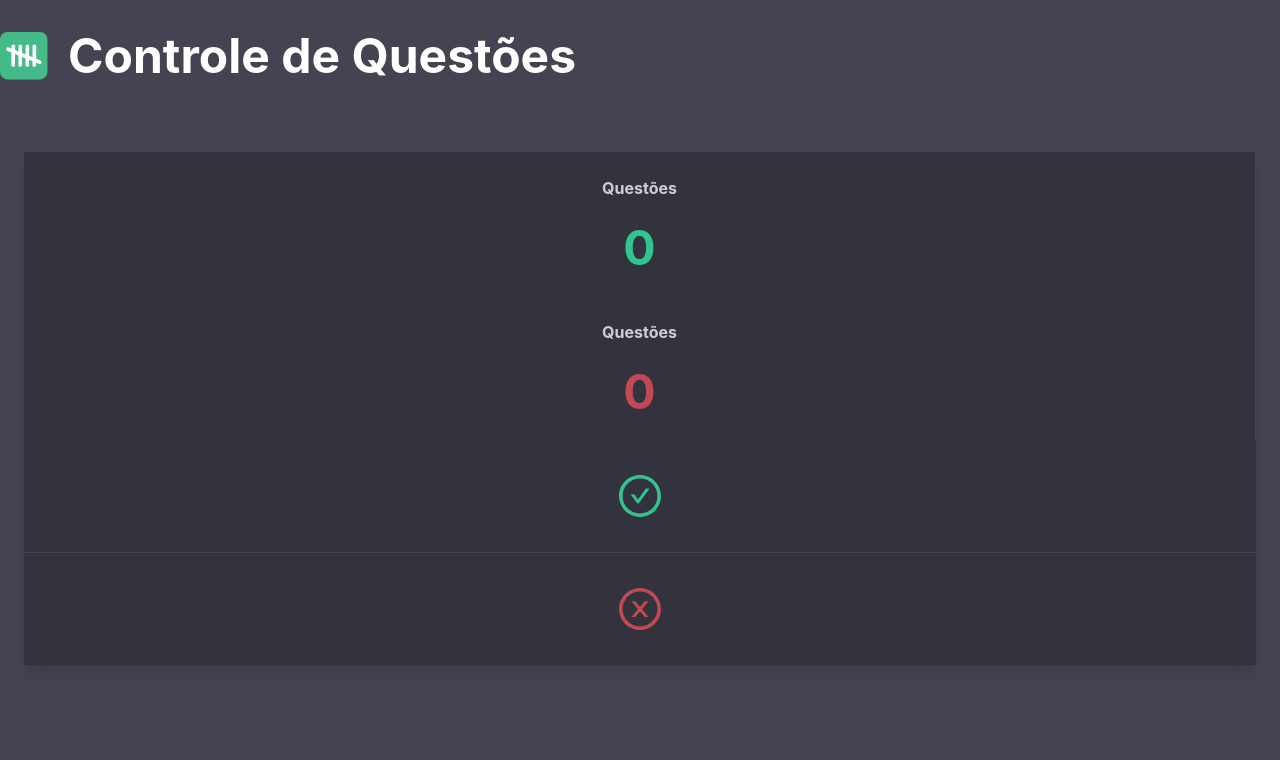
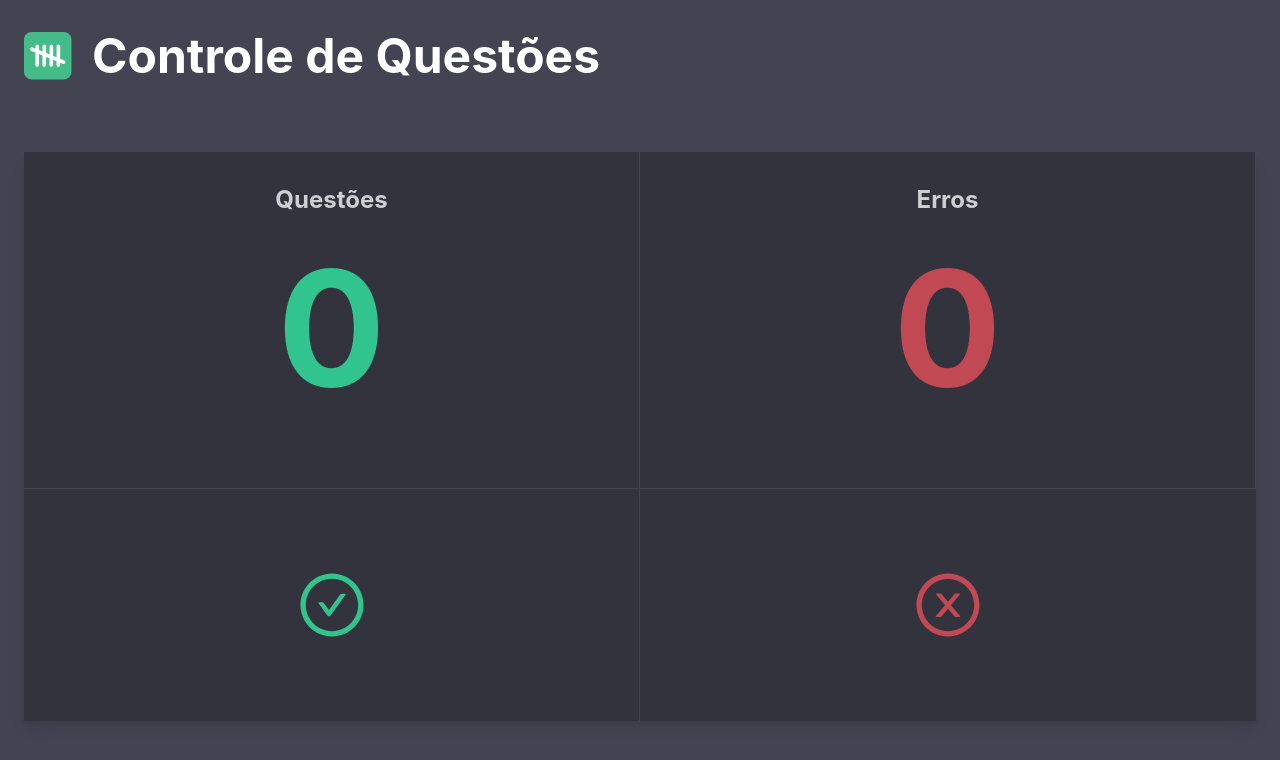
Before and after one commit to bresends/nextjs_control_exercices, a Next.js app: page / in a window 1280 px wide. Shown: the top 760 px of the page. Built offline with nearby package versions, Linux system fonts and the light colour scheme.

Commit message:
Feat: Buttons animation added

```diff
--- a/components/CardHolder.tsx
+++ b/components/CardHolder.tsx
@@ -7,7 +7,7 @@ import WrongButton from './WrongButton';
 
 const CardHolder = (props: QuestionProps) => {
     return (
-        <div className="bg-darkIndigo shadow-card mt-10 mx-6">
+        <div className="bg-darkIndigo shadow-card mt-10 mx-6 flex flex-col md:grid md:grid-cols-2">
             <QuestionCard total={props.total} wrong={props.wrong} />
             <ErrorCard total={props.total} wrong={props.wrong} />
             <RightButton total={props.total} wrong={props.wrong} />
--- a/components/ErrorCard.tsx
+++ b/components/ErrorCard.tsx
@@ -3,9 +3,9 @@ import { QuestionProps } from '../types/QuestionProps';
 
 const ErrorCard = (props: QuestionProps) => {
     return (
-        <div className="text-lightGray flex flex-col items-center font-bold border-b-[1px] border-lightGray/10 md:border-r-[1px] md:border-b-0">
-            <p className="py-6">Questões</p>
-            <p className="text-wrongRed text-5xl font-bold pb-6">
+        <div className="text-lightGray flex flex-col items-center font-bold border-b-[1px] border-lightGray/10 md:border-r-[1px] md:text-2xl">
+            <p className="py-6 md:py-8">Erros</p>
+            <p className="text-wrongRed text-5xl font-bold pb-6 md:text-[160px] md:pb-12">
                 {props.wrong}
             </p>
         </div>
--- a/components/Header.tsx
+++ b/components/Header.tsx
@@ -3,7 +3,7 @@ import Image from 'next/image';
 
 const Header = () => {
     return (
-        <header className="flex justify-center items-center py-6 space-x-5 md:justify-start md:py-8">
+        <header className="flex justify-center items-center py-6 space-x-5 md:justify-start md:py-8 md:px-6">
             <Image src="/Vector.svg" alt="My Logo" width={48} height={48} />
             <h1 className="text-2xl text-white font-bold md:text-5xl">
                 Controle de Questões
--- a/components/QuestionCard.tsx
+++ b/components/QuestionCard.tsx
@@ -3,9 +3,9 @@ import { QuestionProps } from '../types/QuestionProps';
 
 const QuestionCard = (props: QuestionProps) => {
     return (
-        <div className="text-lightGray flex flex-col items-center font-bold border-b-[1px] border-lightGray/10 md:border-r-[1px] md:border-b-0">
-            <p className="py-6">Questões</p>
-            <p className="text-rightGreen text-5xl font-bold pb-6">
+        <div className="text-lightGray flex flex-col items-center font-bold border-b-[1px] border-lightGray/10 md:border-r-[1px] md:text-2xl">
+            <p className="py-6 md:py-8">Questões</p>
+            <p className="text-rightGreen text-5xl font-bold pb-6 md:text-[160px] md:pb-12 xl:pb-20">
                 {props.total}
             </p>
         </div>
--- a/components/RightButton.tsx
+++ b/components/RightButton.tsx
@@ -5,10 +5,10 @@ import { AiOutlineCheckCircle } from 'react-icons/ai';
 
 const RightButton = (props: QuestionProps) => {
     return (
-        <div className="flex justify-center py-8 border-b-[1px] border-lightGray/10">
+        <div className="group flex justify-center py-8 border-lightGray/10 border-b-[1px] md:border-r-[1px] md:border-b-0 md:py-14 xl:py-20 hover:bg-lightIndigo transition ease-out duration-250">
             <IconContext.Provider
                 value={{
-                    className: 'text-rightGreen text-5xl',
+                    className: 'text-rightGreen text-5xl transform group-hover:scale-110 transition ease-out duration-250 md:text-7xl',
                 }}
             >
                 <AiOutlineCheckCircle />
--- a/components/WrongButton.tsx
+++ b/components/WrongButton.tsx
@@ -5,10 +5,10 @@ import { AiOutlineCloseCircle } from 'react-icons/ai';
 
 const Wrong = (props: QuestionProps) => {
     return (
-        <div className="flex justify-center py-8 ">
+        <div className="group flex justify-center py-8 md:py-14 xl:py-20 hover:bg-lightIndigo transition ease-out duration-250">
             <IconContext.Provider
                 value={{
-                    className: 'text-wrongRed text-5xl',
+                    className: 'text-wrongRed text-5xl transform group-hover:scale-110 transition ease-out duration-250 md:text-7xl',
                 }}
             >
                 <AiOutlineCloseCircle />
--- a/tailwind.config.js
+++ b/tailwind.config.js
@@ -7,6 +7,7 @@ module.exports = {
     theme: {
         extend: {
             colors: {
+                lightIndigo: 'hsl(240, 9%, 25%)',
                 darkIndigo: 'hsl(240, 9%, 22%)',
                 lightGray: 'hsl(240, 4%, 82%)',
                 rightGreen: 'hsl(158, 60%, 48%)',
```
